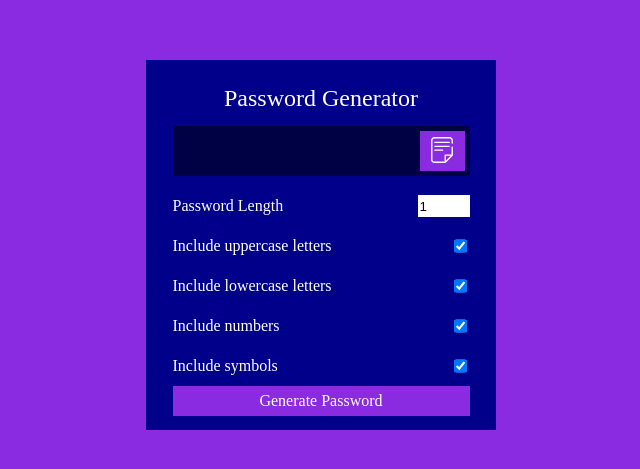
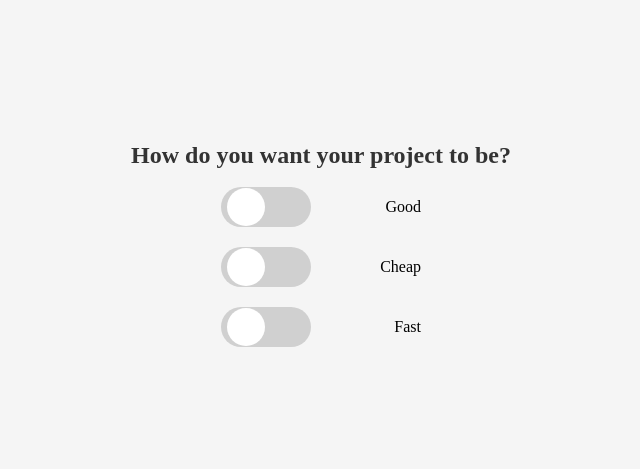
Before and after one commit to haonan66/50days50projects, a React (Vite) app: page / in a window 1280 px wide. Shown: the part 155-624 px from the top of the page, without its empty margins (319-959 px from the left). Built offline with nearby package versions, Linux system fonts and the light colour scheme.

Commit message:
feat: ✨新增day32：good-cheap-fast

```diff
--- a/src/App.tsx
+++ b/src/App.tsx
@@ -1,8 +1,8 @@
-import PasswordGenerator from "./pages/PasswordGenerator";
+import GoodCheapFast from "./pages/GoodCheapFast";
 export default function App() {
   return (
     <>
-      <PasswordGenerator />
+      <GoodCheapFast />
     </>
   );
 }
--- /dev/null
+++ b/src/pages/GoodCheapFast/Switch/index.scss
@@ -0,0 +1,26 @@
+.switch-wrap {
+    width: 200px;
+    display: flex;
+    align-items: center;
+    justify-content: space-between;
+    margin-top: 20px;
+    .switch-button {
+        position: relative;
+        width: 90px;
+        height: 40px;
+        background-color: #D0D0D0;
+        border-radius: 20px;
+        cursor: pointer;
+        .white-circle {
+            position: absolute;
+            width: 38px;
+            height: 38px;
+            background-color: #fff;
+            border-radius: 50%;
+            top: 50%;
+            left: 50%;
+            transform: translate(calc(-50% - 20px), -50%);
+            transition: all .6s;
+        }
+    }
+}
--- /dev/null
+++ b/src/pages/GoodCheapFast/Switch/index.tsx
@@ -0,0 +1,54 @@
+import { useEffect, useRef } from "react";
+import "./index.scss";
+
+type PropsType = {
+  list: string[];
+  text: string;
+  updateList: (text: string, isActive: boolean) => void;
+};
+
+export default function Switch(props: PropsType) {
+  const { list, text, updateList } = props;
+  const circleRef = useRef<HTMLDivElement>(null);
+  const switchRef = useRef<HTMLDivElement>(null);
+  let isActive = false;
+
+  const handleClick = () => {
+    isActive = !isActive;
+    updateList(text, isActive);
+  };
+
+  const updateActive = () => {
+    switchRef.current!.style.backgroundColor = "blueviolet";
+    circleRef.current!.style.left = `calc(100% - 4px)`;
+    isActive = true;
+  };
+
+  const updateInactive = () => {
+    switchRef.current!.style.backgroundColor = "#D0D0D0";
+    circleRef.current!.style.left = `50%`;
+    isActive = false;
+  };
+
+  useEffect(() => {
+    if (list.length !== 0) {
+      // 如果没有了该文本，就删除
+      if (list.indexOf(text) === -1) {
+        updateInactive();
+      } else {
+        updateActive();
+      }
+    } else {
+      updateInactive();
+    }
+  }, [list]);
+
+  return (
+    <div className="switch-wrap">
+      <div className="switch-button" onClick={handleClick} ref={switchRef}>
+        <div className="white-circle" ref={circleRef}></div>
+      </div>
+      <p>{text}</p>
+    </div>
+  );
+}
--- /dev/null
+++ b/src/pages/GoodCheapFast/index.scss
@@ -0,0 +1,16 @@
+.all-wrap {
+    width: 100%;
+    height: 100vh;
+    background-color: #f5f5f5;
+    overflow: hidden;
+    position: relative;
+    display: flex;
+    align-items: center;
+    justify-content: center;
+    flex-direction: column;
+    h2 {
+        color: #333;
+        font-size: 24px;
+        font-weight: 700;
+    }
+}
--- /dev/null
+++ b/src/pages/GoodCheapFast/index.tsx
@@ -0,0 +1,43 @@
+import { useState } from "react";
+import "./index.scss";
+import Switch from "./Switch";
+
+const datas = [{ text: "Good" }, { text: "Cheap" }, { text: "Fast" }];
+export default function GoodCheapFast() {
+  // 已高亮的开关列表
+  const [list, setList] = useState<string[]>([]);
+  const updateList = (text: string, isActive: boolean) => {
+    // 最多显示两个高亮开关
+    if (isActive) {
+      if (list.length >= 2) {
+        // 删除 list 中的第一个元素
+        list.shift();
+        const newList = list;
+        newList.push(text);
+        setList([...newList]);
+      } else {
+        setList([...list, text]);
+      }
+    } else {
+      // 删除 list 中该元素
+      const newList = list;
+      newList.splice(newList.indexOf(text), 1);
+      setList([...newList]);
+    }
+  };
+  return (
+    <div className="all-wrap">
+      <h2>How do you want your project to be?</h2>
+      <div className="content-wrap">
+        {datas.map((item) => (
+          <Switch
+            key={item.text}
+            list={list}
+            text={item.text}
+            updateList={updateList}
+          />
+        ))}
+      </div>
+    </div>
+  );
+}
```
